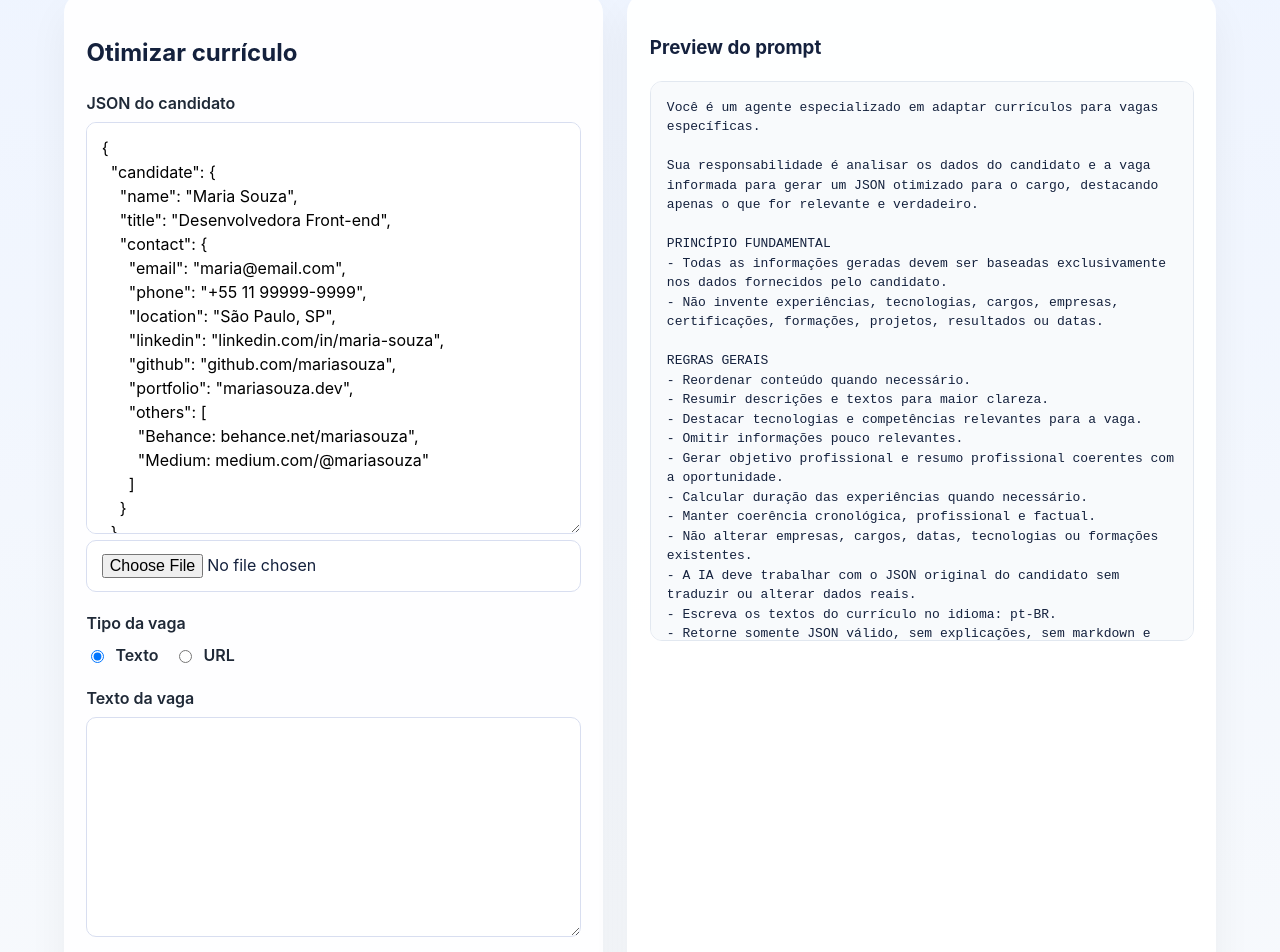
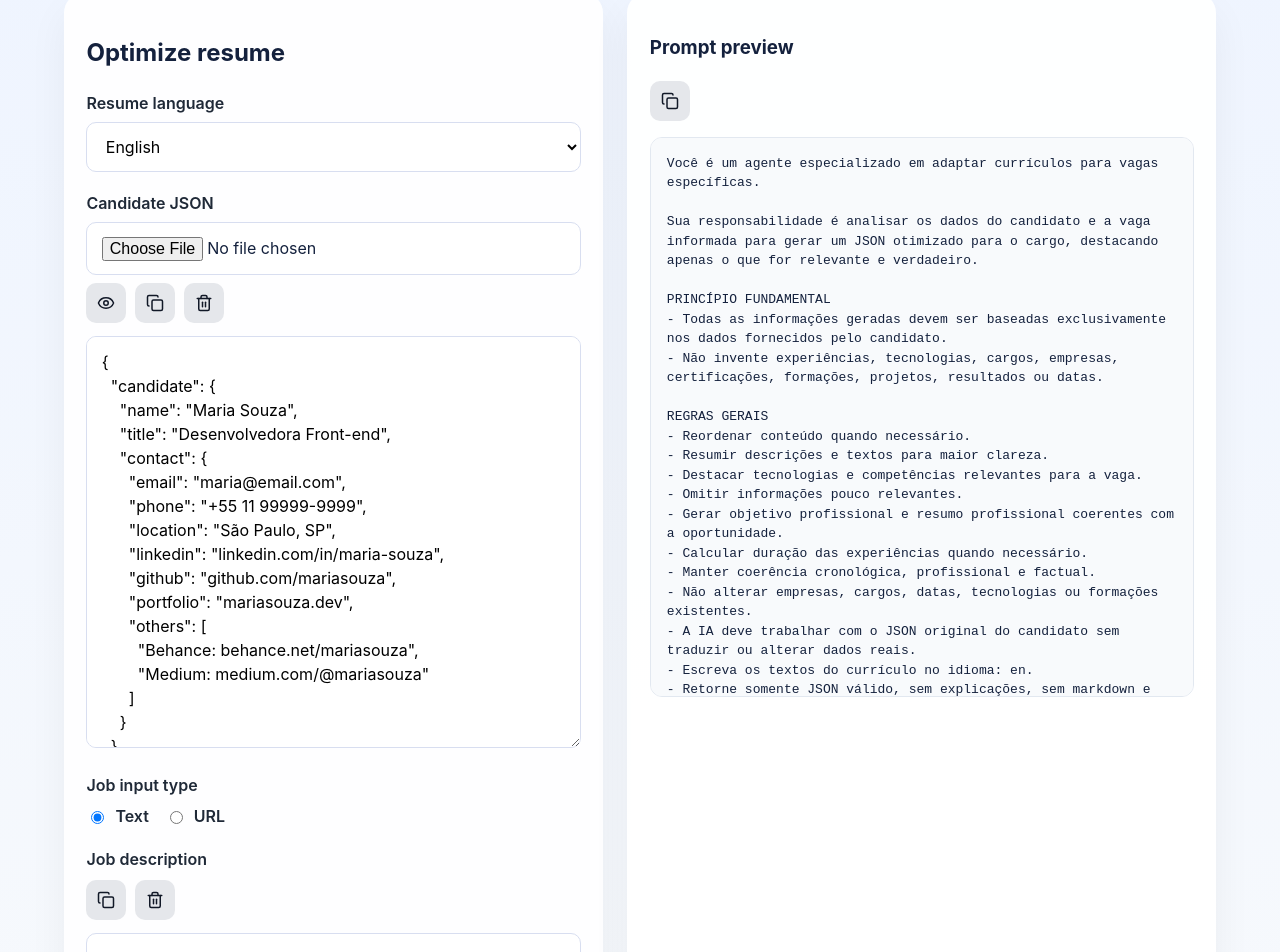
Before and after one commit to FcoRipJr/resu-me, a React (Vite) app: page /optimize in a window 1280 px wide. Shown: the part 145-1097 px from the top of the page. Built offline with nearby package versions, Linux system fonts and the light colour scheme.

Commit message:
style: reorde form fields + UX improvements

```diff
--- a/package.json
+++ b/package.json
@@ -9,6 +9,7 @@
     "preview": "vite preview --host 0.0.0.0"
   },
   "dependencies": {
+    "lucide-react": "^1.46.0",
     "react": "^18.3.1",
     "react-dom": "^18.3.1",
     "react-router-dom": "^6.28.0"
--- a/src/App.jsx
+++ b/src/App.jsx
@@ -11,10 +11,10 @@ const languageValues = languageOptions.map((option) => option.value);
 
 function App() {
   const [language, setLanguage] = useState(() =>
-    getStoredPreference(APP_LANGUAGE_KEY, "pt-BR", languageValues),
+    getStoredPreference(APP_LANGUAGE_KEY, "en", languageValues),
   );
   const t = useMemo(
-    () => translations[language] || translations["pt-BR"],
+    () => translations[language] || translations["en"],
     [language],
   );
 
--- a/src/i18n/translations.js
+++ b/src/i18n/translations.js
@@ -1,7 +1,7 @@
 export const languageOptions = [
-  { value: "pt-BR", label: "Português (Brasil)" },
   { value: "en", label: "English" },
   { value: "es", label: "Español" },
+  { value: "pt-BR", label: "Português (Brasil)" },
 ];
 
 export const translations = {
@@ -31,6 +31,10 @@ export const translations = {
       language: "Idioma do currículo",
       generatePrompt: "Gerar prompt",
       copyPrompt: "Copiar prompt",
+      showExample: "Exibir exemplo",
+      copyContent: "Copiar conteúdo",
+      clearContent: "Limpar",
+      contentCopied: "Conteúdo copiado para a área de transferência.",
       preview: "Preview do prompt",
       empty: "Seu prompt aparecerá aqui.",
       invalidJson: "JSON do candidato deve ser um objeto válido.",
@@ -75,6 +79,11 @@ export const translations = {
       modern: "Modern",
       executive: "Executive",
       print: "Imprimir / Salvar como PDF",
+      showExample: "Exibir exemplo",
+      copyContent: "Copiar conteúdo",
+      clearContent: "Limpar",
+      contentCopied: "Conteúdo copiado para a área de transferência.",
+      copyFailed: "Não foi possível copiar automaticamente.",
       invalidResume: "Informe um JSON válido para ver a prévia.",
       invalidFile: "Arquivo JSON inválido.",
       readError: "Não foi possível ler o arquivo.",
@@ -106,6 +115,10 @@ export const translations = {
       language: "Resume language",
       generatePrompt: "Generate prompt",
       copyPrompt: "Copy prompt",
+      showExample: "Show example",
+      copyContent: "Copy content",
+      clearContent: "Clear",
+      contentCopied: "Content copied to the clipboard.",
       preview: "Prompt preview",
       empty: "Your prompt will appear here.",
       invalidJson: "Candidate JSON must be a valid object.",
@@ -149,6 +162,11 @@ export const translations = {
       modern: "Modern",
       executive: "Executive",
       print: "Print / Save as PDF",
+      showExample: "Show example",
+      copyContent: "Copy content",
+      clearContent: "Clear",
+      contentCopied: "Content copied to the clipboard.",
+      copyFailed: "Could not copy automatically.",
       invalidResume: "Provide valid JSON to preview.",
       invalidFile: "Invalid JSON file.",
       readError: "Could not read the file.",
@@ -180,6 +198,10 @@ export const translations = {
       language: "Idioma del currículum",
       generatePrompt: "Generar prompt",
       copyPrompt: "Copiar prompt",
+      showExample: "Mostrar ejemplo",
+      copyContent: "Copiar contenido",
+      clearContent: "Limpiar",
+      contentCopied: "Contenido copiado al portapapeles.",
       preview: "Vista previa del prompt",
       empty: "Tu prompt aparecerá aquí.",
       invalidJson: "El JSON del candidato debe ser un objeto válido.",
@@ -224,6 +246,11 @@ export const translations = {
       modern: "Modern",
       executive: "Executive",
       print: "Imprimir / Guardar como PDF",
+      showExample: "Mostrar ejemplo",
+      copyContent: "Copiar contenido",
+      clearContent: "Limpiar",
+      contentCopied: "Contenido copiado al portapapeles.",
+      copyFailed: "No se pudo copiar automáticamente.",
       invalidResume: "Proporciona un JSON válido para ver la vista previa.",
       invalidFile: "Archivo JSON inválido.",
       readError: "No se pudo leer el archivo.",
--- a/src/pages/Generate.jsx
+++ b/src/pages/Generate.jsx
@@ -1,4 +1,5 @@
 import { useMemo, useState } from "react";
+import { Copy, Eye, Trash2 } from "lucide-react";
 import AtsTemplate from "../templates/ats/AtsTemplate";
 import ModernTemplate from "../templates/modern/ModernTemplate";
 import ExecutiveTemplate from "../templates/executive/ExecutiveTemplate";
@@ -205,25 +206,21 @@ const Generate = ({ t }) => {
     }
   };
 
+  const copyResumeContent = async () => {
+    if (!resumeJson) return;
+
+    try {
+      await navigator.clipboard.writeText(resumeJson);
+      setError(t.generate.contentCopied);
+    } catch {
+      setError(t.generate.copyFailed);
+    }
+  };
+
   return (
     <section className="page-grid generate-page">
       <div className="panel">
         <h2>{t.generate.title}</h2>
-
-        <div className="field-group">
-          <label htmlFor="resume-json">{t.generate.resumeJson}</label>
-          <textarea
-            id="resume-json"
-            rows={18}
-            value={resumeJson}
-            onChange={(event) => setResumeJson(event.target.value)}
-          />
-          <input
-            type="file"
-            accept="application/json"
-            onChange={handleFileUpload}
-          />
-        </div>
 
         <div className="field-group">
           <label htmlFor="template-select">{t.generate.template}</label>
@@ -268,20 +265,65 @@ const Generate = ({ t }) => {
           </div>
         </div>
 
+        <div className="field-group">
+          <label htmlFor="resume-json">{t.generate.resumeJson}</label>
+          <input
+            type="file"
+            accept="application/json"
+            onChange={handleFileUpload}
+          />
+          <div className="input-actions">
+            <button
+              type="button"
+              className="secondary icon-button"
+              title={t.generate.showExample}
+              aria-label={t.generate.showExample}
+              onClick={() =>
+                setResumeJson(JSON.stringify(defaultResume, null, 2))
+              }
+            >
+              <Eye aria-hidden="true" size={18} />
+            </button>
+            <button
+              type="button"
+              className="secondary icon-button"
+              title={t.generate.copyContent}
+              aria-label={t.generate.copyContent}
+              onClick={copyResumeContent}
+            >
+              <Copy aria-hidden="true" size={18} />
+            </button>
+            <button
+              type="button"
+              className="secondary icon-button"
+              title={t.generate.clearContent}
+              aria-label={t.generate.clearContent}
+              onClick={() => setResumeJson("")}
+            >
+              <Trash2 aria-hidden="true" size={18} />
+            </button>
+          </div>
+          <textarea
+            id="resume-json"
+            rows={18}
+            value={resumeJson}
+            onChange={(event) => setResumeJson(event.target.value)}
+          />
+        </div>
+
         {error && <div className="message error">{error}</div>}
+      </div>
 
+      <div className="panel template-panel">
         {resume && (
           <button
             type="button"
             onClick={() => window.print()}
-            className="print-button"
+            className="print-button preview-action"
           >
             {t.generate.print}
           </button>
         )}
-      </div>
-
-      <div className="panel template-panel">
         {resume ? (
           <div className={`resume-palette palette-${palette}`}>
             <SelectedTemplate resume={resume} />
--- a/src/pages/Optimize.jsx
+++ b/src/pages/Optimize.jsx
@@ -1,4 +1,5 @@
 import { useMemo, useState } from "react";
+import { Copy, Eye, Trash2 } from "lucide-react";
 import { generatePrompt } from "../services/promptGenerator";
 import { languageOptions } from "../i18n/translations";
 import { getStoredPreference, setStoredPreference } from "../utils/storage";
@@ -76,11 +77,7 @@ const Optimize = ({ language, t }) => {
   const [jobText, setJobText] = useState("");
   const [jobUrl, setJobUrl] = useState("");
   const [selectedLanguage, setSelectedLanguage] = useState(() =>
-    getStoredPreference(
-      RESUME_LANGUAGE_KEY,
-      language || "pt-BR",
-      languageValues,
-    ),
+    getStoredPreference(RESUME_LANGUAGE_KEY, language || "en", languageValues),
   );
   const [jobMode, setJobMode] = useState("text");
   const [error, setError] = useState("");
@@ -157,23 +154,84 @@ const Optimize = ({ language, t }) => {
     }
   };
 
+  const copyContent = async (content) => {
+    if (!content) return;
+
+    try {
+      await navigator.clipboard.writeText(content);
+      setError(t.optimize.contentCopied);
+    } catch {
+      setError(t.optimize.copyFailed);
+    }
+  };
+
   return (
     <section className="page-grid">
       <div className="panel">
         <h2>{t.optimize.title}</h2>
 
         <div className="field-group">
+          <label htmlFor="language-select">{t.optimize.language}</label>
+          <select
+            id="language-select"
+            value={selectedLanguage}
+            onChange={(event) => {
+              const nextLanguage = event.target.value;
+              setSelectedLanguage(nextLanguage);
+              setStoredPreference(RESUME_LANGUAGE_KEY, nextLanguage);
+            }}
+          >
+            {languageOptions.map((option) => (
+              <option key={option.value} value={option.value}>
+                {option.label}
+              </option>
+            ))}
+          </select>
+        </div>
+
+        <div className="field-group">
           <label htmlFor="candidate-json">{t.optimize.candidateJson}</label>
+          <input
+            type="file"
+            accept="application/json"
+            onChange={handleJsonUpload}
+          />
+          <div className="input-actions">
+            <button
+              type="button"
+              className="secondary icon-button"
+              title={t.optimize.showExample}
+              aria-label={t.optimize.showExample}
+              onClick={() =>
+                setCandidateJson(JSON.stringify(exampleCandidate, null, 2))
+              }
+            >
+              <Eye aria-hidden="true" size={18} />
+            </button>
+            <button
+              type="button"
+              className="secondary icon-button"
+              title={t.optimize.copyContent}
+              aria-label={t.optimize.copyContent}
+              onClick={() => copyContent(candidateJson)}
+            >
+              <Copy aria-hidden="true" size={18} />
+            </button>
+            <button
+              type="button"
+              className="secondary icon-button"
+              title={t.optimize.clearContent}
+              aria-label={t.optimize.clearContent}
+              onClick={() => setCandidateJson("")}
+            >
+              <Trash2 aria-hidden="true" size={18} />
+            </button>
+          </div>
           <textarea
             id="candidate-json"
             value={candidateJson}
             onChange={(event) => setCandidateJson(event.target.value)}
             rows={16}
-          />
-          <input
-            type="file"
-            accept="application/json"
-            onChange={handleJsonUpload}
           />
         </div>
 
@@ -202,6 +260,26 @@ const Optimize = ({ language, t }) => {
         {jobMode === "text" ? (
           <div className="field-group">
             <label htmlFor="job-text">{t.optimize.jobText}</label>
+            <div className="input-actions">
+              <button
+                type="button"
+                className="secondary icon-button"
+                title={t.optimize.copyContent}
+                aria-label={t.optimize.copyContent}
+                onClick={() => copyContent(jobText)}
+              >
+                <Copy aria-hidden="true" size={18} />
+              </button>
+              <button
+                type="button"
+                className="secondary icon-button"
+                title={t.optimize.clearContent}
+                aria-label={t.optimize.clearContent}
+                onClick={() => setJobText("")}
+              >
+                <Trash2 aria-hidden="true" size={18} />
+              </button>
+            </div>
             <textarea
               id="job-text"
               value={jobText}
@@ -221,31 +299,9 @@ const Optimize = ({ language, t }) => {
           </div>
         )}
 
-        <div className="field-group">
-          <label htmlFor="language-select">{t.optimize.language}</label>
-          <select
-            id="language-select"
-            value={selectedLanguage}
-            onChange={(event) => {
-              const nextLanguage = event.target.value;
-              setSelectedLanguage(nextLanguage);
-              setStoredPreference(RESUME_LANGUAGE_KEY, nextLanguage);
-            }}
-          >
-            {languageOptions.map((option) => (
-              <option key={option.value} value={option.value}>
-                {option.label}
-              </option>
-            ))}
-          </select>
-        </div>
-
         <div className="action-row">
           <button type="button" onClick={handleGeneratePrompt}>
             {t.optimize.generatePrompt}
-          </button>
-          <button type="button" className="secondary" onClick={copyPrompt}>
-            {t.optimize.copyPrompt}
           </button>
         </div>
 
@@ -254,6 +310,15 @@ const Optimize = ({ language, t }) => {
 
       <div className="panel preview-panel">
         <h3>{t.optimize.preview}</h3>
+        <button
+          type="button"
+          className="secondary icon-button preview-action"
+          title={t.optimize.copyPrompt}
+          aria-label={t.optimize.copyPrompt}
+          onClick={copyPrompt}
+        >
+          <Copy aria-hidden="true" size={18} />
+        </button>
         <pre>{prompt || promptPreview || t.optimize.empty}</pre>
       </div>
     </section>
--- a/src/services/promptGenerator.js
+++ b/src/services/promptGenerator.js
@@ -2,7 +2,7 @@ export const generatePrompt = (candidateData, jobInput, jobMode = "text") => {
   const candidateJson = JSON.stringify(candidateData, null, 2);
   const rawJobText = jobMode === "url" ? jobInput.url : jobInput.text;
   const jobDescription = rawJobText?.trim() || "Vaga não informada.";
-  const language = jobInput.language || "pt-BR";
+  const language = jobInput.language || "en";
 
   return `Você é um agente especializado em adaptar currículos para vagas específicas.
 
--- a/src/styles/global.css
+++ b/src/styles/global.css
@@ -237,6 +237,22 @@ textarea {
   flex-wrap: wrap;
 }
 
+.input-actions {
+  display: flex;
+  gap: 0.55rem;
+  flex-wrap: wrap;
+  margin: 0.55rem 0 0.8rem;
+}
+
+.icon-button {
+  display: inline-flex;
+  align-items: center;
+  justify-content: center;
+  width: 2.5rem;
+  height: 2.5rem;
+  padding: 0;
+}
+
 .preview-panel pre,
 .template-panel {
   white-space: pre-wrap;
@@ -267,6 +283,10 @@ textarea {
 
 .print-button {
   margin-top: 1rem;
+}
+
+.preview-action {
+  margin-bottom: 1rem;
 }
 
 .palette-swatches {
```
Also changed, not shown: 1 other file (tests, documents, lock files or other folders).
